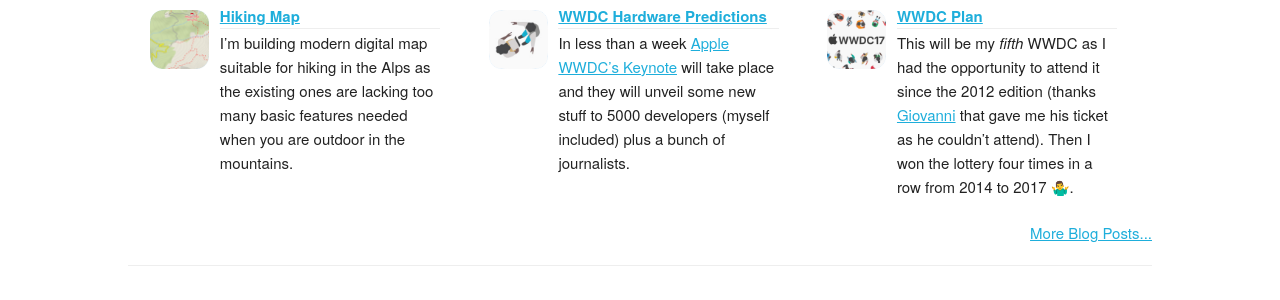
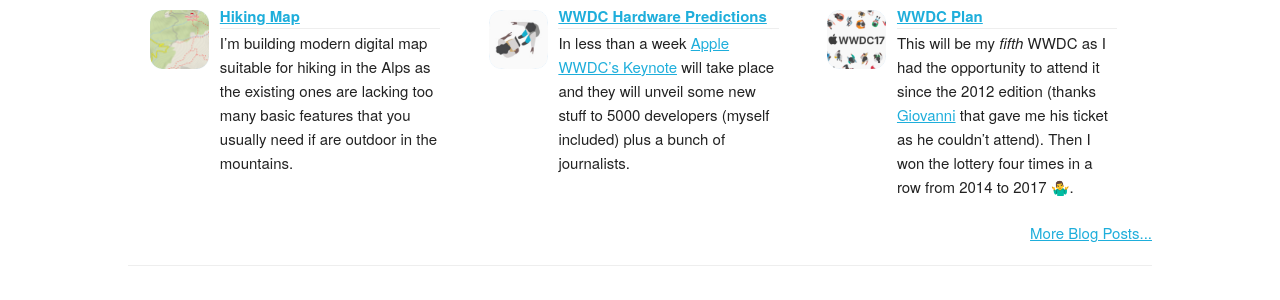
Before and after one commit to macteo/macteo.it, a Jekyll site: the page built from index.html, in a window 1280 px wide and 900 px high, scrolled down 1621 px. Shown: the part 499-799 px from the top of the window. Built offline with Jekyll 4.4.1, drawn with Linux system fonts in a browser that asks for light colours.

Commit message:
Automatic commit: new version published

```diff
--- a/_posts/2017-06-03-hiking-map.markdown
+++ b/_posts/2017-06-03-hiking-map.markdown
@@ -7,7 +7,7 @@
 tags: map mapbox
 ---
 
-I'm building modern digital map suitable for hiking in the Alps as the existing ones are lacking too many basic features needed when you are outdoor in the mountains.
+I'm building modern digital map suitable for hiking in the Alps as the existing ones are lacking too many basic features that you usually need if are outdoor in the mountains.
 
 ![Tabacco Reference image](/assets/images/hiking-map/Tabacco~015.jpg#center100s)
 
```
Also changed, not shown: 6 other files.
